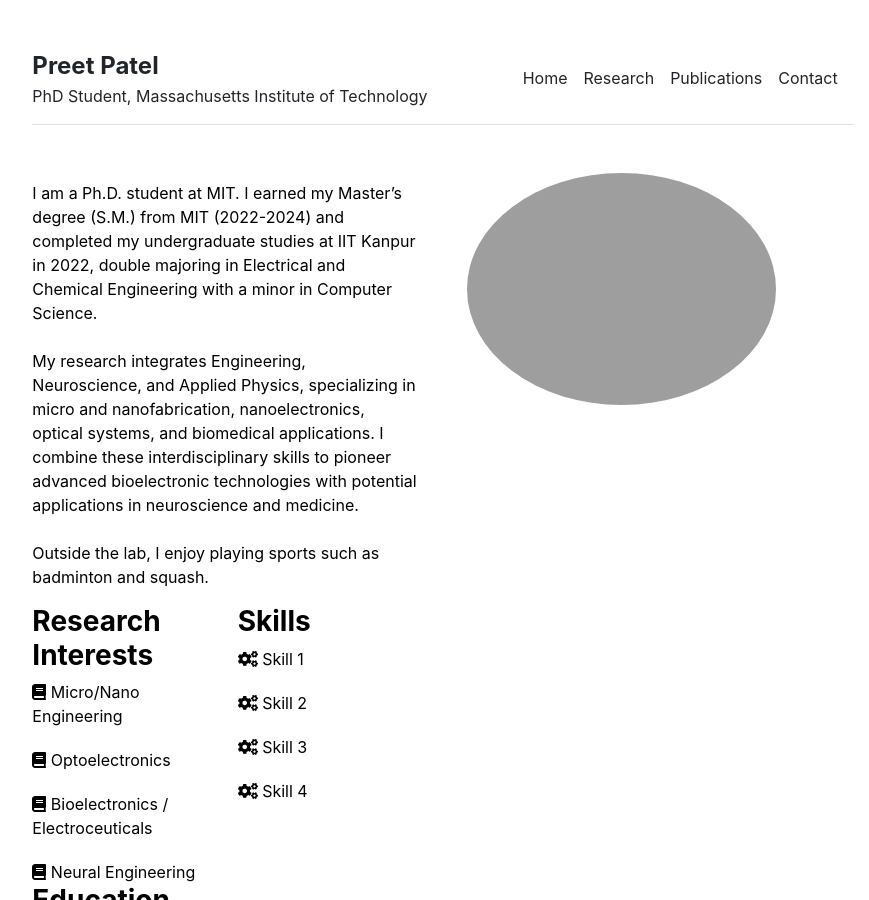
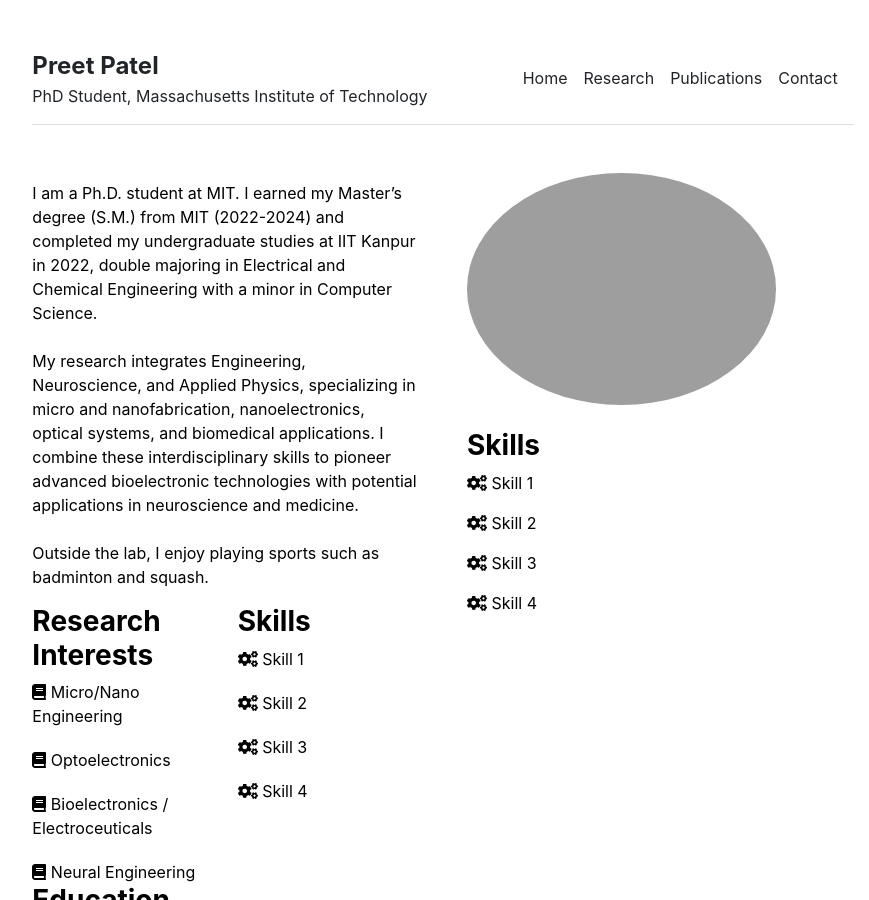
Before and after one commit to preet-mit/preet-mit, a Jekyll site: the page built from index.md, in a window 1280 px wide and 900 px high. Shown: the whole window, without its empty margins (197-1066 px from the left). Built offline with Jekyll 4.4.1, drawn with Linux system fonts in a browser that asks for light colours.

Commit message:
Update home.html

```diff
--- a/_layouts/home.html
+++ b/_layouts/home.html
@@ -11,6 +11,14 @@ layout: default
     <img src="{{ site.github.url }}/assets/img/IMG_5118-modified(2).png" alt="preet patel" style="max-width: 350px; width: 80%; border-radius: 50%;">
     <!--<img src="path/to/your/image.jpg" style="max-width: 350px; width: 80%; border-radius: 50%;" alt="Preet Patel"-->
 
+    <h3 class="fw-bold mt-4">Skills</h3>
+    <div>
+      <p><i class="fa fa-cogs"></i> Skill 1</p>
+      <p><i class="fa fa-cogs"></i> Skill 2</p>
+      <p><i class="fa fa-cogs"></i> Skill 3</p>
+      <p><i class="fa fa-cogs"></i> Skill 4</p>
+    </div>
+
   </div>
 </div>
 
```
